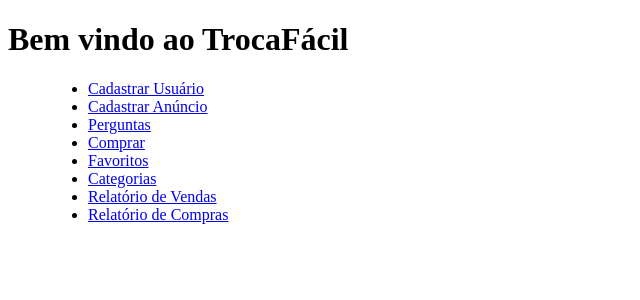
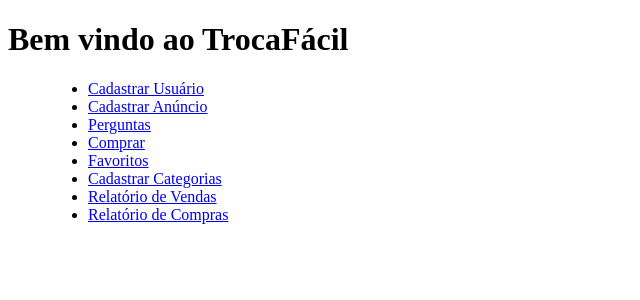
Before and after one commit to fabiokusaba/toledo-ecommerce, a Flask app: page / in a window 1280 px wide. Shown: the top 300 px of the page, without its empty margins (0-640 px from the left). Run offline with Flask 3, Linux system fonts and the light colour scheme.

Commit message:
atualização: atualizado o menu da página inicial

```diff
--- a/templates/index.html
+++ b/templates/index.html
@@ -25,7 +25,7 @@
                 <a href={{url_for("anuncio_favorito")}}>Favoritos</a>
             </li>
             <li>
-                <a href={{url_for("categoria_config")}}>Categorias</a>
+                <a href={{url_for("rota_categoria")}}> Cadastrar Categorias</a>
             </li>
             <li>
                 <a href={{url_for("relatorio_venda")}}>Relatório de Vendas</a>
```
